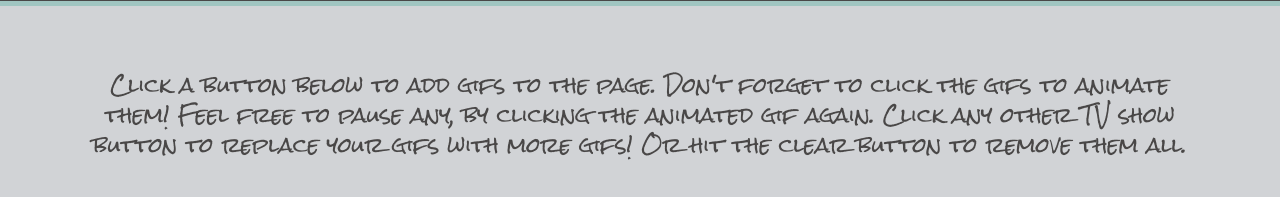
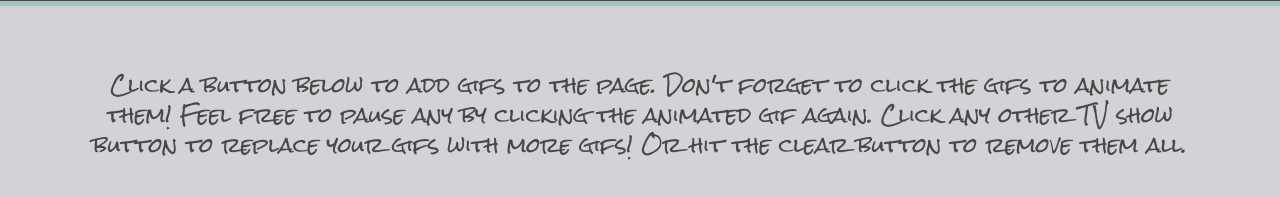
Before and after one commit to tann3rjm129/Giphy-App, a plain HTML site: page index.html in a window 1280 px wide. Shown: the part 597-794 px from the top of the page. Drawn offline with nearby package versions, Linux system fonts and the light colour scheme.

Commit message:
removed comma from index 'p'

```diff
--- a/index.html
+++ b/index.html
@@ -43,7 +43,7 @@
     <div class="col-md-12">
       <div class="jumbotron jumbotron-fluid box2" style="opacity: 0.85;">
         <div class="container">
-              <p class="lead fonts" style="color: #494747; text-align: center; margin-bottom: 20px;">Click a button below to add gifs to the page. Don't forget to click the gifs to animate them! Feel free to pause any, by clicking the animated gif again. Click any other TV show button to replace your gifs with more gifs! Or hit the clear button to remove them all.</p>
+              <p class="lead fonts" style="color: #494747; text-align: center; margin-bottom: 20px;">Click a button below to add gifs to the page. Don't forget to click the gifs to animate them! Feel free to pause any by clicking the animated gif again. Click any other TV show button to replace your gifs with more gifs! Or hit the clear button to remove them all.</p>
 
   <!-- Buttons Div -->
               <div class="row">
```
